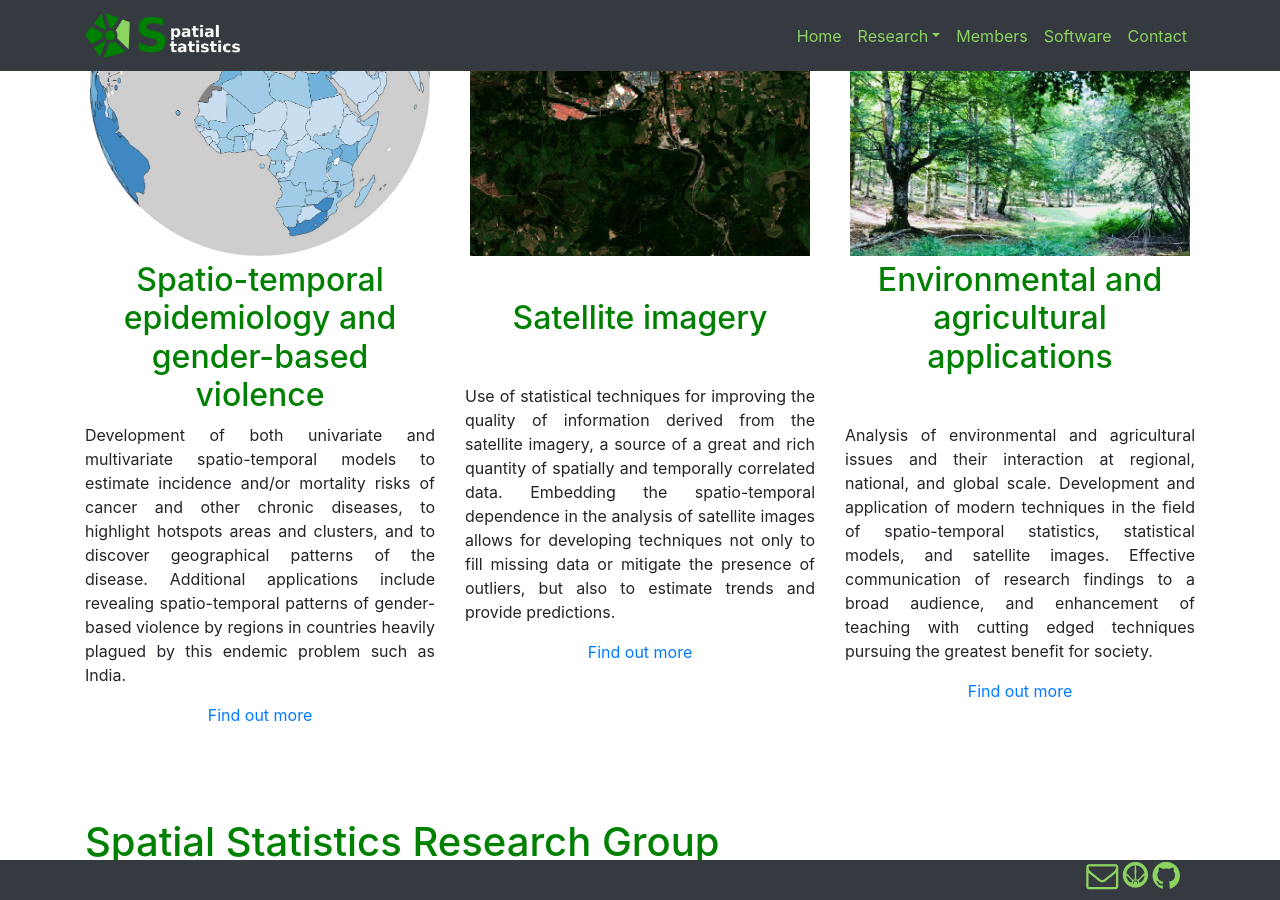
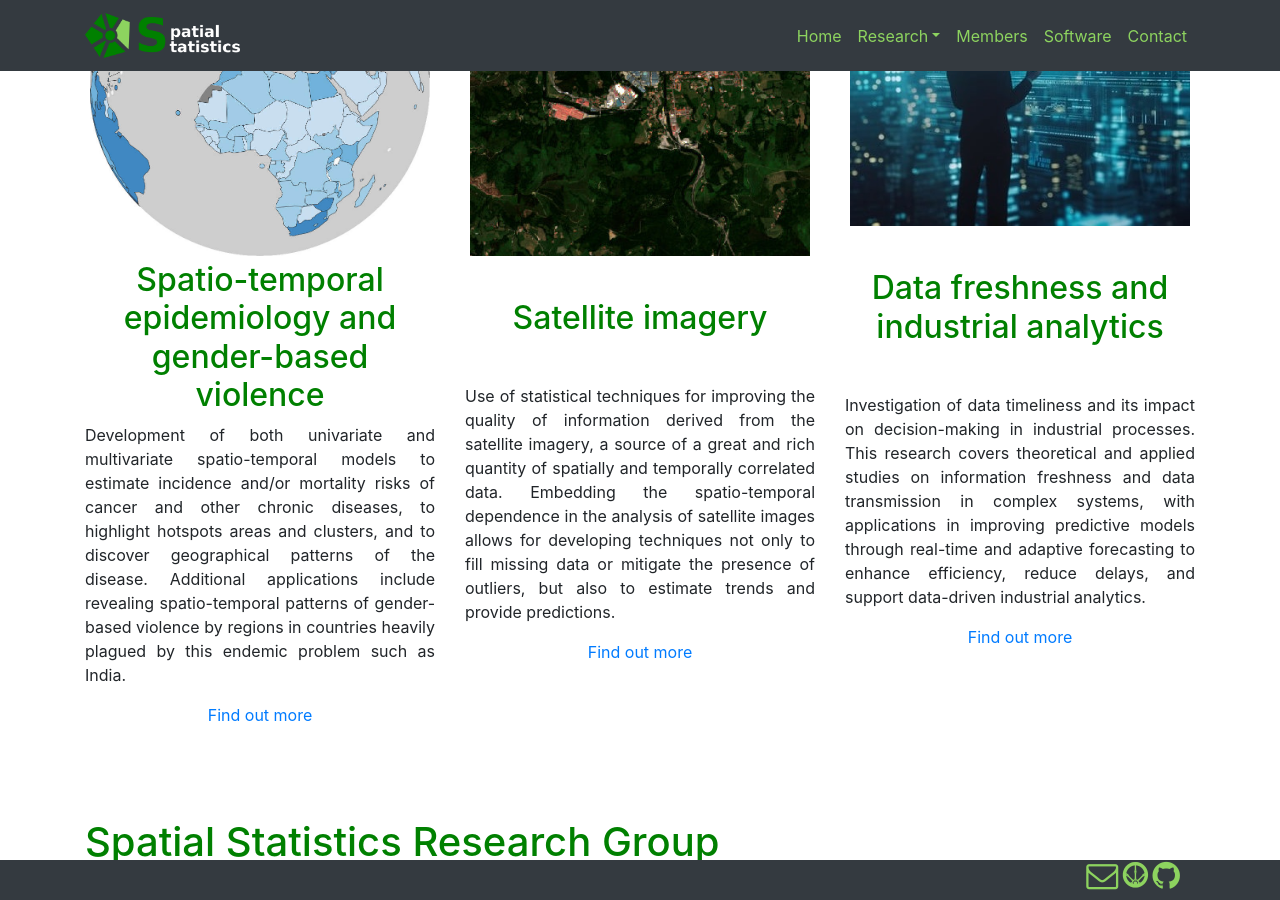
Before and after one commit to spatialstatisticsupna/spatialstatisticsupna.github.io, a Jekyll site: the page built from index.html, in a window 1280 px wide and 900 px high, scrolled down 1120 px. Built offline with Jekyll 4.4.1, drawn with Linux system fonts in a browser that asks for light colours; some web fonts are replaced; grey boxes are pictures that could not be loaded.

Commit message:
Add research line

```diff
--- a/_includes/carousel.html
+++ b/_includes/carousel.html
@@ -26,6 +26,15 @@
             </div>
           </div>
           <!-- Slide Three - Set the background image for this slide in the line below -->
+          <div class="carousel-item" style="background: no-repeat center center scroll;-webkit-background-size: cover;-moz-background-size: cover;-o-background-size: cover;background-size: cover;background-image: url('img/carousel/industrial_analytics.jpg')">
+            <div class="carousel-caption c-text">
+              <h1>Data freshness and industrial analytics</h1>
+              <h2>Age of information in queueing models</h2>
+              <h2>Time forecasting in industrial processes</h2>
+              <h2><a href="industrialanalytics.html" target="_blank">&nbsp;&nbsp;&nbsp;Find out more&nbsp;&nbsp;&nbsp;</a></h2>
+            </div>
+          </div>
+          <!-- Slide Three - Set the background image for this slide in the line below -->
           <!--<div class="carousel-item" style="background-image: url('img/carousel/Oficial_Statistics.jpg')">
             <div class="carousel-caption c-text">
               <h1>Official statistics / small area estimations</h1>
@@ -36,14 +45,14 @@
             </div>
           </div>-->
          <!-- Slide Three - Set the background image for this slide in the line below -->
-          <div class="carousel-item" style="background: no-repeat center center scroll;-webkit-background-size: cover;-moz-background-size: cover;-o-background-size: cover;background-size: cover;background-image: url('img/carousel/env_small.jpg')">
+         <!--<div class="carousel-item" style="background: no-repeat center center scroll;-webkit-background-size: cover;-moz-background-size: cover;-o-background-size: cover;background-size: cover;background-image: url('img/carousel/env_small.jpg')">
             <div class="carousel-caption c-text">
               <h1>Environment and agricultural applications</h1>
               <h2>Estimation of surfaces occupied by different crops yield</h2>
               <h2>Pollution studies in aquifers</h2>
               <h2><a href="envagricultural.html" target="_blank">&nbsp;&nbsp;&nbsp;Find out more&nbsp;&nbsp;&nbsp;</a></h2>
             </div>
-          </div>
+          </div>-->
         </div>
 
         <a class="carousel-control-prev" href="#mycarousel" role="button" data-slide="prev">
--- a/_includes/nav.html
+++ b/_includes/nav.html
@@ -19,7 +19,8 @@
             <div class="dropdown-menu dropdown-content">
                 <a class="dropdown-item dropdown-content" href="epidemiology.html">Spatio-temporal epidemiology and gender-based violence</a>
                 <a class="dropdown-item dropdown-content" href="satimages.html">Satellite imagery</a>
-                <a class="dropdown-item dropdown-content" href="envagricultural.html">Environmental and agricultural applications</a>
+                <a class="dropdown-item dropdown-content" href="industrialanalytics.html">Data freshness and industrial analytics</a>
+                <!-- <a class="dropdown-item dropdown-content" href="envagricultural.html">Environmental and agricultural applications</a> -->
             </div>
         </li>
         <li class="nav-item">
--- a/_includes/research.html
+++ b/_includes/research.html
@@ -17,6 +17,14 @@
                     <p><a href="satimages.html" target="_blank"><span>Find out more</span></a></p>
                 </div>
             </div>
+            <div class="col-lg-4 col-md-4 text-center">
+                <div class="service-box">
+                    <img class="r-img" src="img/research/industrial_analytics_small.jpg"></img>
+                    <h2 class="title-color"><br>Data freshness and industrial analytics<br> <br></h2>
+                    <p align="justify">Investigation of data timeliness and its impact on decision-making in industrial processes. This research covers theoretical and applied studies on information freshness and data transmission in complex systems, with applications in improving predictive models through real-time and adaptive forecasting to enhance efficiency, reduce delays, and support data-driven industrial analytics.</p>
+                    <p><a href="industrialanalytics.html" target="_blank"><span>Find out more</span></a></p>
+                </div>
+            </div>
             <!--<div class="col-lg-6 col-md-6 text-center">
                 <div class="service-box">
                     <img class="r-img" src="img/research/Oficial_Statistics.jpg"></img>
@@ -27,14 +35,14 @@
                     <p><a href="smallareas.html" target="_blank"><span>Find out more</span></a></p>
                 </div>
             </div>-->
-            <div class="col-lg-4 col-md-4 text-center">
+            <!--<div class="col-lg-4 col-md-4 text-center">
                 <div class="service-box">
                     <img class="r-img" src="img/research/Environment.jpg"></img>
                     <h2 class="title-color">Environmental and agricultural applications<br><br></h2>
                     <p align="justify">Analysis of environmental and agricultural issues and their interaction at regional, national, and global scale. Development and application of modern techniques in the field of spatio-temporal statistics, statistical models, and satellite images. Effective communication of research findings to a broad audience, and enhancement of teaching with cutting edged techniques pursuing the greatest benefit for society.</p>
                     <p><a href="envagricultural.html" target="_blank"><span>Find out more</span></a></p>
                 </div>
-            </div>
+            </div>-->
         </div>
 
 </div>
```
Also changed, not shown: img/carousel/industrial_analytics.jpg (added), img/research/industrial_analytics_small.jpg (added).
